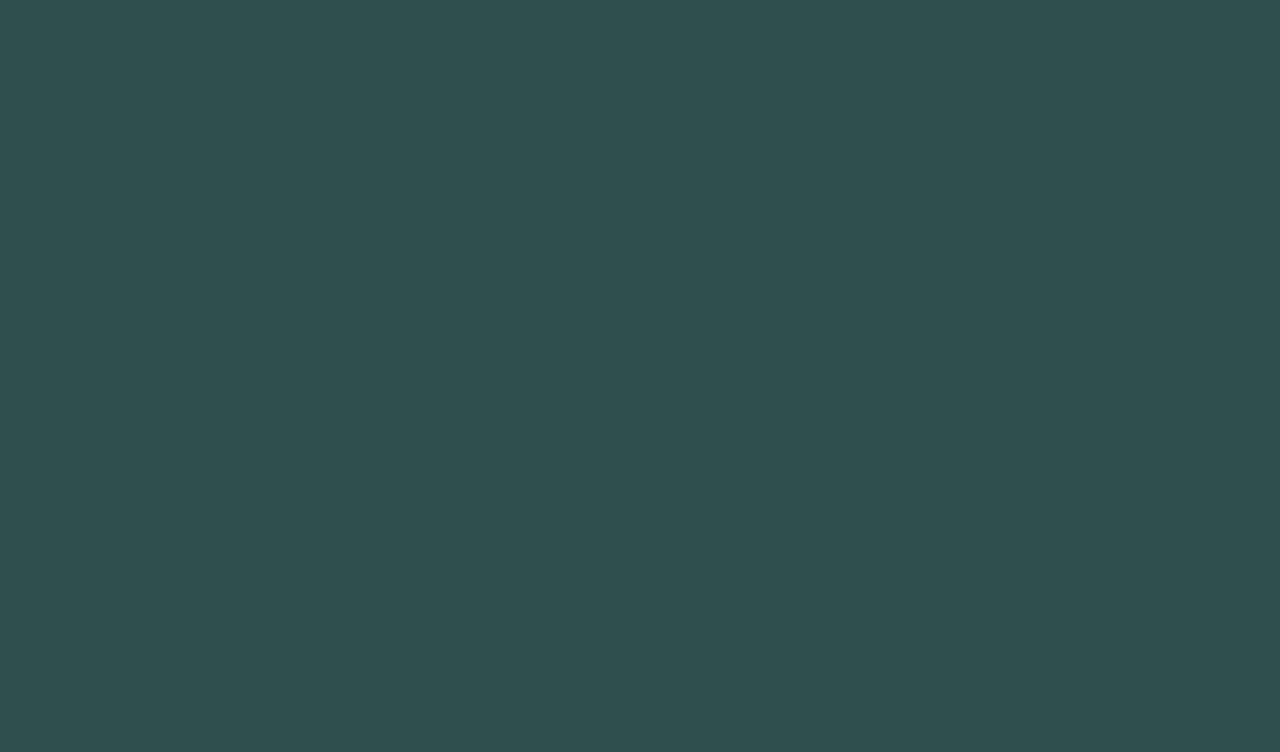
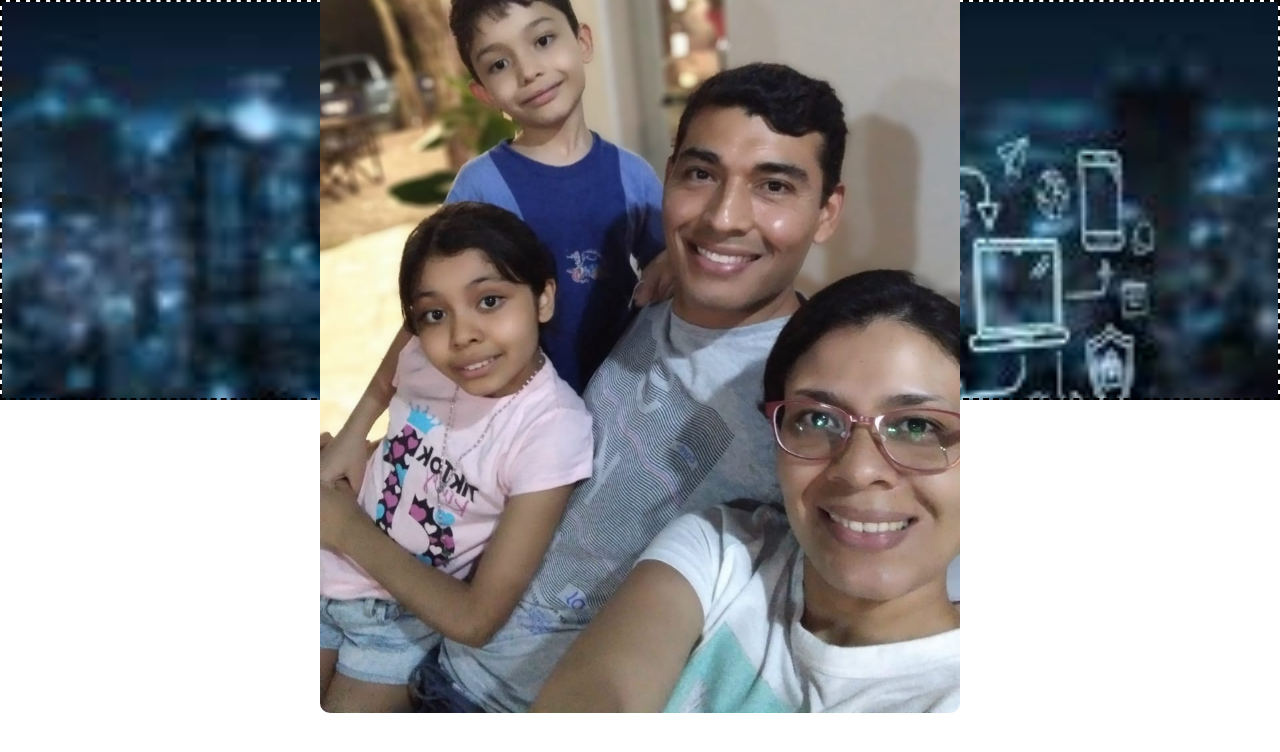
Before and after one commit to Guido796/Trabajo-Practico-10-11, a plain HTML site: page index.html in a window 1280 px wide. Drawn offline with Linux system fonts and the light colour scheme.

Commit message:
comenzamos a cambiar el proyecto

```diff
--- a/css/Mobile.css
+++ b/css/Mobile.css
@@ -1,3 +1,71 @@
+/*--------Setear el Index------*/
+*{
+    margin: 0;
+    padding: 0;
+    box-sizing: border-box;
+}
+
+html{
+    font-size: 62.5%;
+}
+
+/*--------------Encabezado -------*/
+
+header{
+    border: 2px dashed black;
+    height: 50vh;
+    background-image: url(../IMG/tecnology.jpg);
+    background-size:cover ;
+    background-repeat: no-repeat;
+    display: flex;
+    flex-direction:column;
+    justify-content:center ;
+    align-items:center ;
+}
+
+.head{
+    border: 3xp dashed cyan;
+
+}
+
+.head_nombre{
+    color: white;
+    font-family:Verdana, Geneva, Tahoma, sans-serif;
+    font-size: 3rem;
+}
+
+.head_foto{
+    border-radius: 10px;
+    width: 50vw;
+    position: relative;
+    top: 70px;
+}
+
+
+/*{
+    margin: 5px;
+    padding: 5px;
+
+}
 body{
-    background-color: darkslategrey;
+    background-color: rgb(98, 129, 107);
 }
+
+.primer_cuadro{
+    background-color: white;
+    border: 1px dashed burlywood;
+    display: flex;
+    flex-direction: column;
+    justify-content:center;
+    text-align:start;
+    width: 195vh;
+    height: 45vw;
+
+}
+
+.cuadro_uno{
+    background-color: rgb(118, 131, 120);
+    border: 1px dashed rgb(66, 80, 161);
+    width: 70vh;
+    height: 35vw;
+}*/
--- a/index.html
+++ b/index.html
@@ -16,15 +16,12 @@
 <link rel="preconnect" href="https://fonts.gstatic.com" crossorigin>
 
 </head>
-<header> </header>
-<main>
-
-    <section></section>
-    <section></section>
-    <section></section>
-    <section></section>
-
-</main>
+<header>
+    <div class="head">
+        <h1 class="head_nombre">Guido Carabajal</h1>
+        <img class="head_foto" src="IMG/flia.jpeg" alt="FOTO DE FLIA">
+    </div>
+</header>
 
 <footer></footer>
 <body>
```
Also changed, not shown: IMG/flia.jpeg (added), IMG/tecnology.jpg (added).
